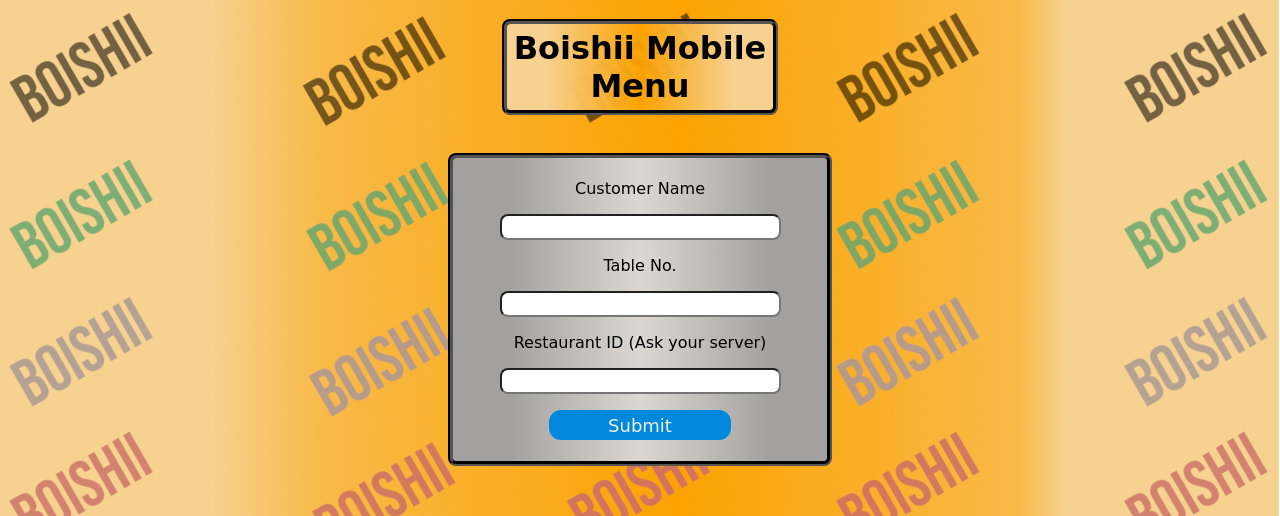
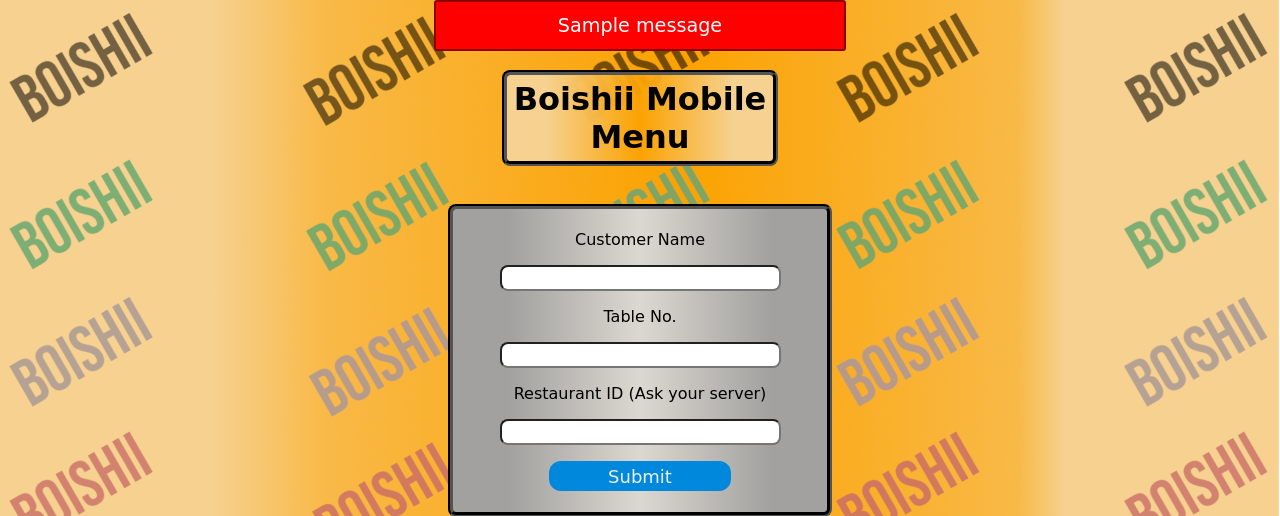
Before and after one commit to ABhutoria/Boishii, a Flask app: page / in a window 1280 px wide. Shown: the top 516 px of the page. Run offline with Flask 2, Linux system fonts and the light colour scheme; tables that the repository leaves empty hold one stand-in row (values such as "Sample post"); one stand-in notice (Sample message) is shown.

Commit message:
Add other pages

```diff
--- a/app/application/routes.py
+++ b/app/application/routes.py
@@ -1,4 +1,4 @@
-from flask import Flask, make_response, render_template, url_for, request, redirect
+from flask import Flask, make_response, render_template, url_for, request, redirect, flash
 from flask import current_app as app
 from sqlalchemy import null
 from .forms import RestaurantForm
@@ -20,13 +20,16 @@ def index():
     #db_init(db)
 
     rForm = RestaurantForm()
+    global receiptNum
 
 
-    """ if request.method == 'POST':
+    if request.method == 'POST':
         managerExists = db.session.query(Manager.Validation_Code).filter_by(Validation_Code = rForm.restID.data).first() is not None
-        if (not managerExists):
-            return render_template('index.html', title="Boishii Mobile Menu | Home", form=rForm) """
-
+        if (managerExists):
+            Customer.create(rForm.cName.data, int(rForm.tableNum.data), incrReceiptNum(), int(rForm.restID.data))
+            return redirect(url_for('order_page'))
+        else:
+            flash("Invalid Restaurant ID")
 
 
         #url = 'http://localhost:5000/validate'
@@ -57,12 +60,29 @@ def validate():
     return "True"
 
 def incrReceiptNum():
+    global receiptNum
     receiptNum += 1
     return receiptNum
 
 @app.route('/order', methods=["GET"])
 def order_page():
     return render_template("appetizers.html", title="Boishii Mobile Menu | Order")
+
+@app.route('/Appetizers', methods=["GET"])
+def appetizers():
+    return render_template("appetizers.html", title="Boishii Mobile Menu | Appetizers")
+
+@app.route('/Main_Courses', methods=["GET"])
+def main_courses():
+    return render_template("main_courses.html", title="Boishii Mobile Menu | Main Courses")
+
+@app.route('/Dessert', methods=["GET"])
+def dessert():
+    return render_template("dessert.html", title="Boishii Mobile Menu | Dessert")
+
+@app.route('/Drinks', methods=["GET"])
+def drinks():
+    return render_template("drinks.html", title="Boishii Mobile Menu | Drinks")
 
 #API to retieve menu items from database
 # Example input:
--- a/app/application/static/css/main.css
+++ b/app/application/static/css/main.css
@@ -115,5 +115,19 @@ footer {
     color: white;
 }
 
+.alert {
+    padding: 12px;
+    border-radius: 3px;
+    font-size: 1.2rem;
+    margin: auto;
+    border-width: 2px;
+    border-style: solid;
+    border-color: darkred;
+    background-color: red;
+    color: white;
+    width: 30%;
+    text-align: center;
+}
+
 
 @import url('https://fonts.googleapis.com/css2?family=Righteous&display=swap');
--- a/app/application/static/js/validate.js
+++ b/app/application/static/js/validate.js
@@ -1,9 +1,9 @@
 function validateID(form) {
-    var apiUrl = 'http://localhost:5000/validate'
+    var apiUrl = "http://localhost:5000/validate"
     console.log("HI");
-    fetch(apiUrl,{
+    fetch(apiUrl, {
     method: 'POST',
-    headers: {'Content-Type': 'application/json', 'Access-Control-Allow-Origin': 'http://localhost:5000/validate'},
+    headers: {'Content-Type': 'application/json'},
     body: JSON.stringify({
         Name: form.cName.data,
         RestaurantID: parseInt(form.restID.data),
--- a/app/application/templates/index.html
+++ b/app/application/templates/index.html
@@ -6,6 +6,11 @@
 
 
 {% block body %}
+{% for message in get_flashed_messages() %}
+<div class="text-center">
+    <p class="alert">{{ message }}</p>
+</div>
+{% endfor %}
 <br />
 <h1 class="title_box">Boishii Mobile Menu</h1>
 <br />
@@ -50,7 +55,7 @@
             </ul>
         {% endif %}
         <p>
-            <input type="submit" class="submit_btn" value="Submit" onclick="validateID(form)">
+            <input type="submit" class="submit_btn" value="Submit">
         </p>
     </form>
 </div>
```
Also changed, not shown: app/application/templates/order_page.html (+8 -8 lines), app/application/site.db.
